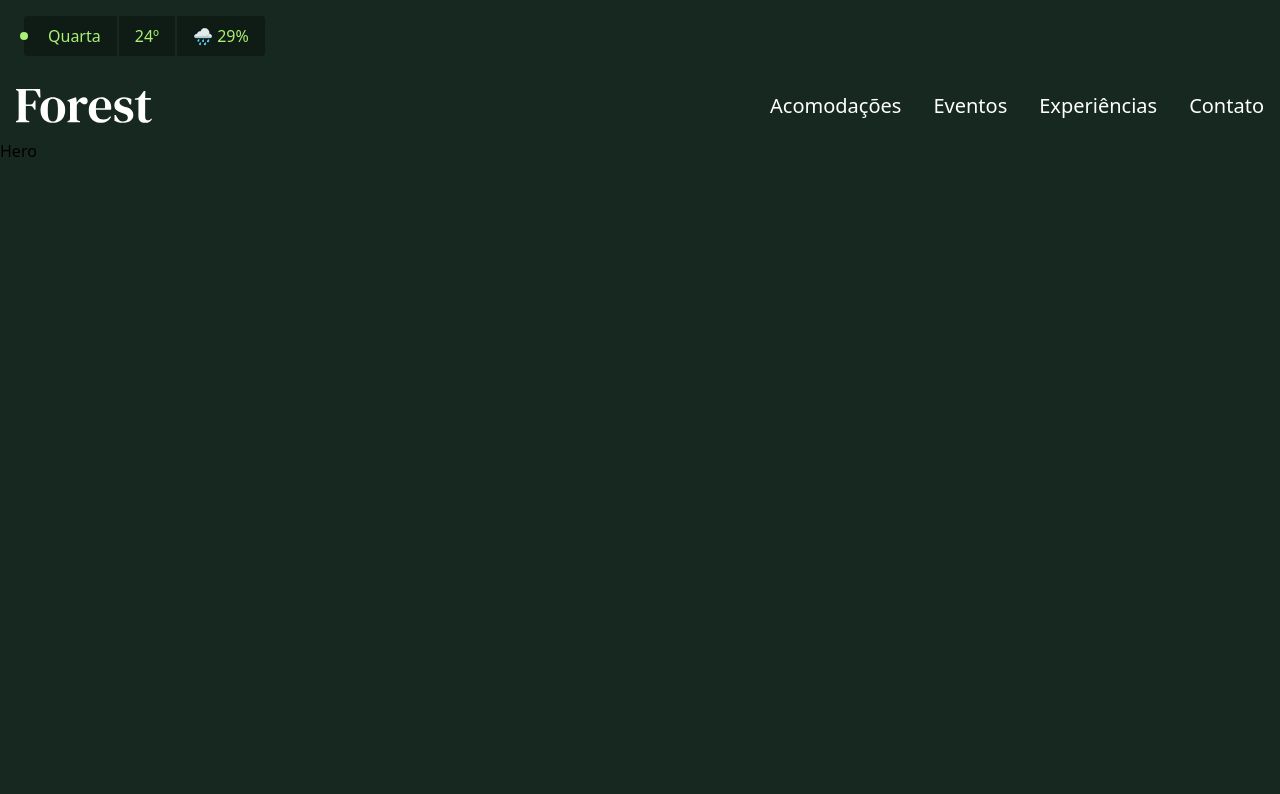
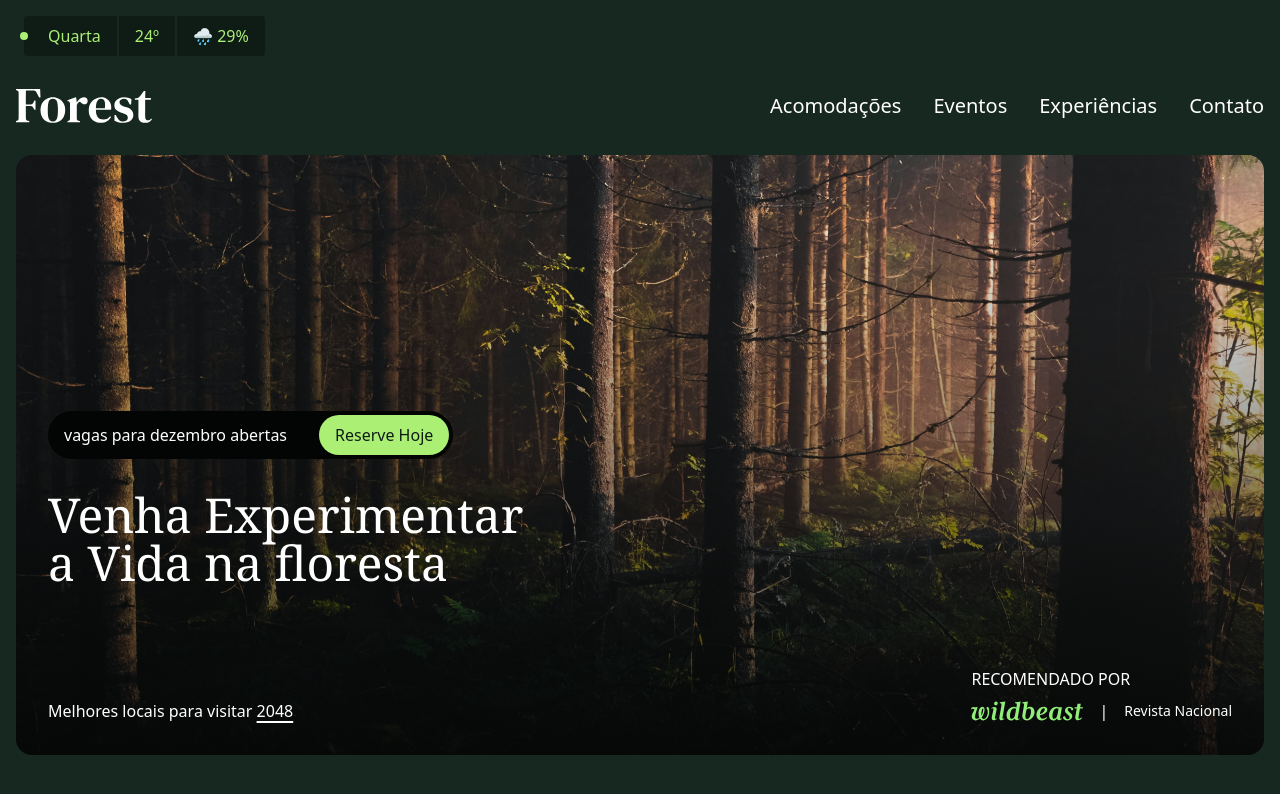
Before and after one commit to adriel-mp3/forest, a Vue app: page / in a window 1280 px wide. Shown: the top 794 px of the page. Built offline with nearby package versions, Linux system fonts and the light colour scheme.

Commit message:
feat: update hero section

```diff
--- a/src/components/hero/HeroSection.vue
+++ b/src/components/hero/HeroSection.vue
@@ -1,5 +1,33 @@
-<script setup lang="ts"></script>
+<script setup lang="ts">
+import BestPlaces from "./BestPlaces.vue";
+import HeroActionBanner from "./HeroActionBanner.vue";
+import RecommendedBy from "./RecommendedBy.vue";
+</script>
 
 <template>
-	<h1>Hero</h1>
+	<main class="z-0 container">
+		<div
+			class="from-neutral-green-900/80 relative overflow-hidden rounded-2xl bg-gradient-to-t px-4 pt-12 pb-8 text-white sm:px-8 sm:pt-64"
+		>
+			<img
+				class="absolute inset-0 -z-10 size-full object-cover"
+				src="/img/wild-forest.jpg"
+			/>
+			<HeroActionBanner
+				text="vagas para dezembro abertas"
+				button-text="Reserve Hoje"
+			/>
+			<h1 class="mb-8 sm:mb-20 max-w-screen-sm font-serif text-4xl sm:text-5xl text-balance">
+				Venha Experimentar a Vida na floresta
+			</h1>
+			<div class="sm:flex items-end justify-between">
+				<BestPlaces year="2048" />
+				<RecommendedBy
+					logo-src="/img/partners/wildbeast.svg"
+					logo-alt="Logo Wildbeast"
+					publication="Revista nacional"
+				/>
+			</div>
+		</div>
+	</main>
 </template>
```
